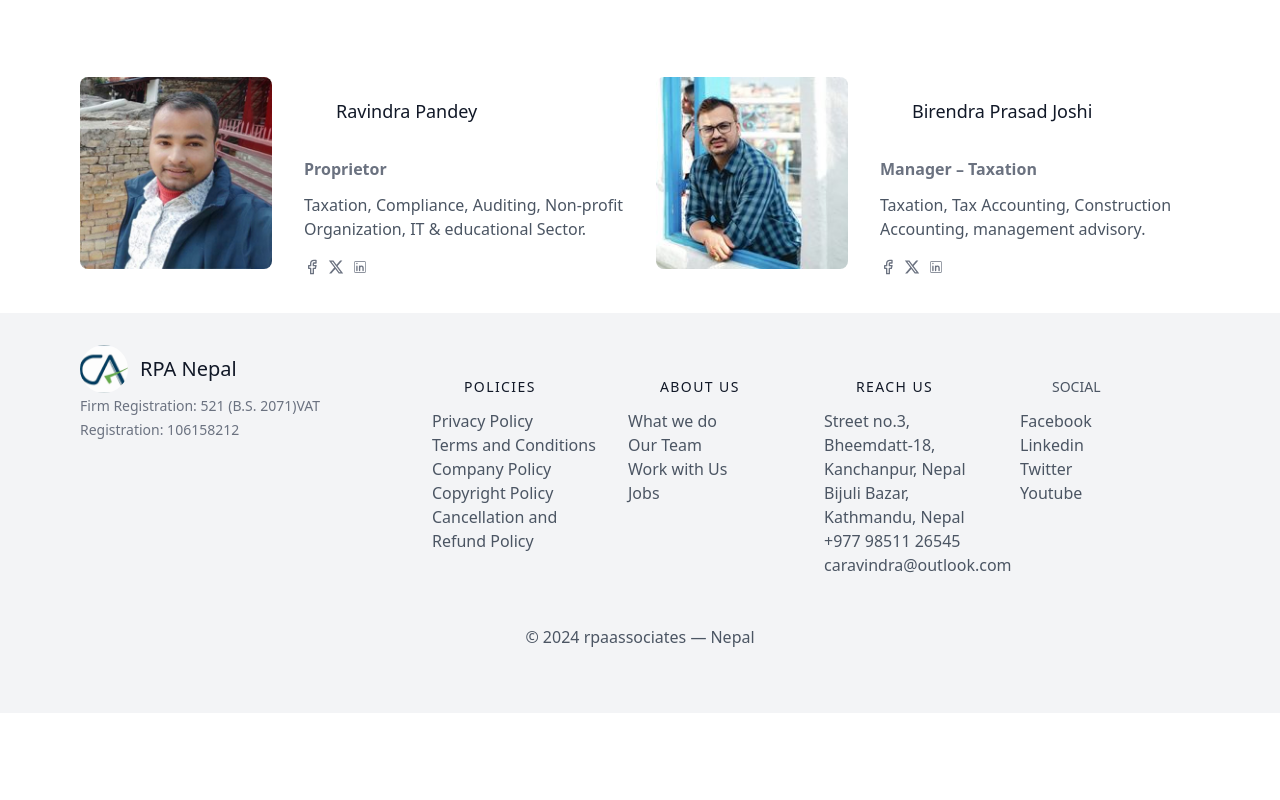
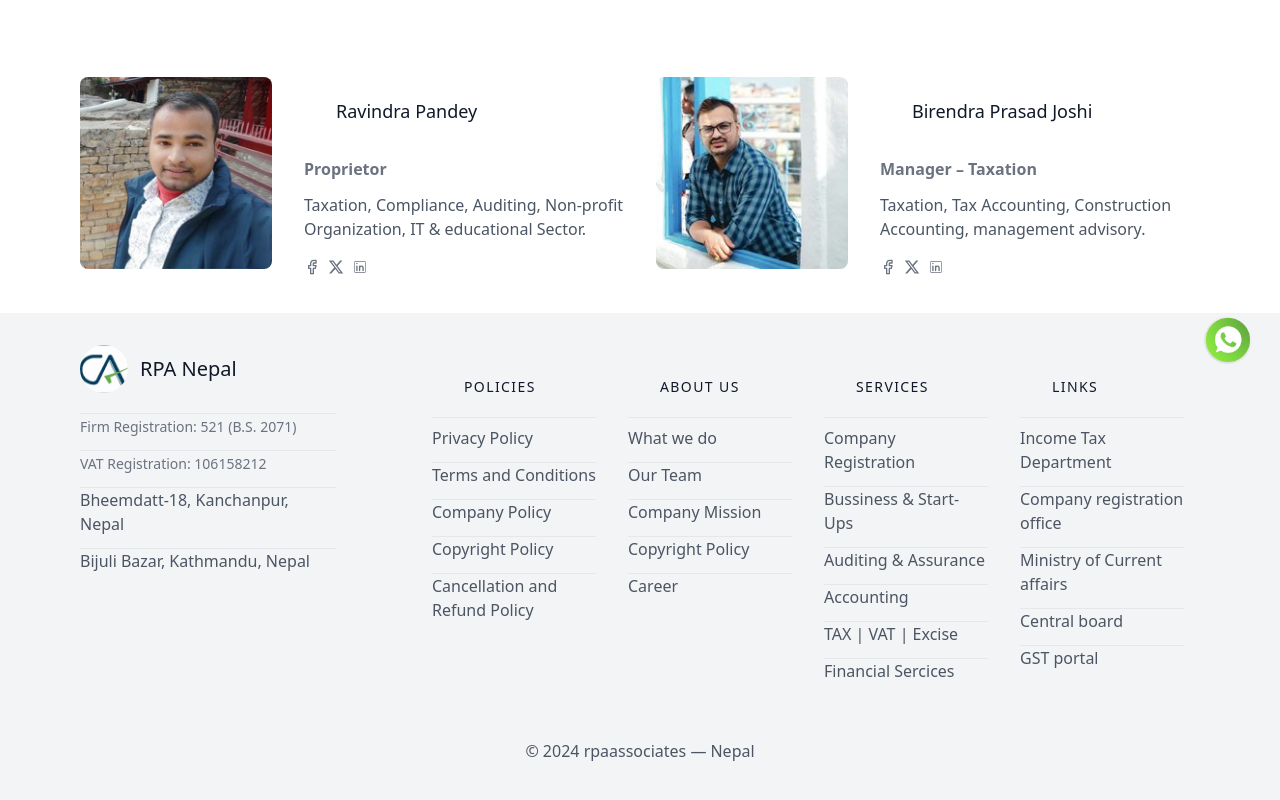
Before and after one commit to kapilpant157/rpa, a Next.js app: page /team in a window 1280 px wide. Shown: the part 340-1140 px from the top of the page. Before the commit the page ends 1053 px from the top, so only its background shows below. Built offline with nearby package versions, Linux system fonts and the light colour scheme.

Commit message:
navbar and footer

```diff
--- a/app/page.js
+++ b/app/page.js
@@ -8,13 +8,13 @@
 // import Gallary from './infozone/Gallary/Gallary'
 import InfoZone from "@/app/infozone/page";
 import Blogs from "@/components/Blogs";
-import Whatsappicon from "@/components/Whatsappicon";
+// import Whatsappicon from "@/components/Whatsappicon";
 import Image from "next/image";
 
 const HomePage = () => {
   return (
     <>
-      <Whatsappicon/>
+      {/* <Whatsappicon/> */}
 
       <Hero />
       <Services />
--- a/app/team/page.jsx
+++ b/app/team/page.jsx
@@ -10,7 +10,7 @@
       <div className="container px-5 py-24 mx-auto">
         <div className="flex flex-col text-center w-full mb-20">
           <h1 className="text-2xl font-medium title-font mb-4 text-gray-900 tracking-widest">
-            OUR AWESOME TEAM
+            OUR LEADERS
           </h1>
           <p className="lg:w-2/3 mx-auto leading-relaxed text-base">
             &quot; Unifying strengths, multiplying potential. Together, we
--- a/components/Footer.jsx
+++ b/components/Footer.jsx
@@ -1,12 +1,10 @@
-import React from 'react'
-import Image from 'next/image'
+import React from "react";
+import Image from "next/image";
 
 const Footer = () => {
   return (
-
     <footer className="bg-gray-100 text-gray-600 body-font">
-            <div
-                className="container px-5 py-24 mx-auto flex md:items-center lg:items-start md:flex-row md:flex-nowrap flex-wrap flex-col">
+      <div className="container px-5 py-24 mx-auto flex md:items-center lg:items-start md:flex-row md:flex-nowrap flex-wrap flex-col">
         <div className="w-64 flex-shrink-0 md:mx-0 mx-auto text-center md:text-left">
           <a className="flex title-font font-medium items-center md:justify-start justify-center text-gray-900">
             <Image
@@ -18,98 +16,304 @@
             />
             <span className="ml-3 text-xl">RPA Nepal</span>
           </a>
+          <hr className="mt-5" />
+          <span className="text-sm text-gray-500">
+            Firm Registration: 521 (B.S. 2071)
+          </span>
+          <hr className="mt-3" />
+          <span className="text-sm text-gray-500">
+            VAT Registration: 106158212
+          </span>
+          <hr className="mt-3" />
+          <span>
+            <a
+              className="text-gray-600 hover:text-gray-800 mb-4"
+              href="https://maps.app.goo.gl/vfjVVJp9Mo971zQc7"
+              rel="noopener noreferrer"
+              target="_blank"
+            >
+              Bheemdatt-18, Kanchanpur, Nepal
+            </a>
+          </span>
+          <hr className="mt-3" />
+          <span>
+            <a
+              className="text-gray-600 hover:text-gray-800 mb-3"
+              href="https://maps.app.goo.gl/nub5rV66ULRbxzjL6"
+              rel="noopener noreferrer"
+              target="_blank"
+            >
+              Bijuli Bazar, Kathmandu, Nepal
+            </a>
+          </span>
+        </div>
 
-                    <span className="text-sm text-gray-500">Firm Registration: 521 (B.S. 2071)</span>
-                    <span className="text-sm text-gray-500">VAT Registration: 106158212</span>
-
-
-
-                </div>
+        {/* policies */}
         <div className="flex-grow flex flex-wrap md:pl-20 -mb-10 md:mt-0 mt-10 md:text-left text-center">
           <div className="lg:w-1/4 md:w-1/2 w-full px-4">
-                        <h2 className="title-font font-medium text-gray-900 tracking-widest text-sm mb-3">POLICIES</h2>
-                        <nav className="list-none mb-10">
+            <h2 className="title-font font-medium text-gray-900 tracking-widest text-sm mb-3">
+              POLICIES
+            </h2>
+            <hr className="mt-5" />
+            <nav className="list-none py-2 mb-10">
               <li>
-                                <a className="text-gray-600 hover:text-gray-800" href="#" rel="noopener noreferrer">Privacy Policy</a>
+                <a
+                  className="text-gray-600 mt-2 hover:text-gray-800"
+                  href="#"
+                  rel="noopener noreferrer"
+                >
+                  Privacy Policy
+                </a>
               </li>
+              <hr className="mt-3" />
               <li>
-                                <a className="text-gray-600 hover:text-gray-800" href="#" rel="noopener noreferrer">Terms and Conditions</a>
+                <a
+                  className="text-gray-600 hover:text-gray-800"
+                  href="#"
+                  rel="noopener noreferrer"
+                >
+                  Terms and Conditions
+                </a>
               </li>
+              <hr className="mt-3" />
               <li>
-                                <a className="text-gray-600 hover:text-gray-800" href="#" rel="noopener noreferrer">Company Policy</a>
+                <a
+                  className="text-gray-600 hover:text-gray-800"
+                  href="#"
+                  rel="noopener noreferrer"
+                >
+                  Company Policy
+                </a>
               </li>
+              <hr className="mt-3" />
               <li>
-                                <a className="text-gray-600 hover:text-gray-800" href="#" rel="noopener noreferrer">Copyright Policy</a>
+                <a
+                  className="text-gray-600 hover:text-gray-800"
+                  href="#"
+                  rel="noopener noreferrer"
+                >
+                  Copyright Policy
+                </a>
               </li>
+              <hr className="mt-3" />
               <li>
-                                <a className="text-gray-600 hover:text-gray-800" href="#" rel="noopener noreferrer">Cancellation and Refund Policy</a>
+                <a
+                  className="text-gray-600 hover:text-gray-800"
+                  href="#"
+                  rel="noopener noreferrer"
+                >
+                  Cancellation and Refund Policy
+                </a>
               </li>
             </nav>
           </div>
 
+          {/* about us */}
+
           <div className="lg:w-1/4 md:w-1/2 w-full px-4">
-                        <h2 className="title-font font-medium text-gray-900 tracking-widest text-sm mb-3">ABOUT US</h2>
-                        <nav className="list-none mb-10">
+            <h2 className="title-font font-medium text-gray-900 tracking-widest text-sm mb-3">
+              ABOUT US
+            </h2>
+            <hr className="mt-5" />
+            <nav className="list-none py-2 mb-10">
               <li>
-                                <a className="text-gray-600 hover:text-gray-800" href="/services">What we do</a>
+                <a
+                  className="text-gray-600 mt-2 hover:text-gray-800"
+                  href="#"
+                  rel="noopener noreferrer"
+                >
+                  What we do
+                </a>
               </li>
+              <hr className="mt-3" />
               <li>
-                                <a className="text-gray-600 hover:text-gray-800" href="/team">Our Team</a>
+                <a
+                  className="text-gray-600 hover:text-gray-800"
+                  href="#"
+                  rel="noopener noreferrer"
+                >
+                  Our Team
+                </a>
               </li>
+              <hr className="mt-3" />
               <li>
-                                <a className="text-gray-600 hover:text-gray-800" href="#" rel="noopener noreferrer" target="_blank">Work with Us</a>
+                <a
+                  className="text-gray-600 hover:text-gray-800"
+                  href="#"
+                  rel="noopener noreferrer"
+                >
+                  Company Mission
+                </a>
               </li>
+              <hr className="mt-3" />
               <li>
-                                <a className="text-gray-600 hover:text-gray-800" href="#" rel="noopener noreferrer" target="_blank">Jobs</a>
+                <a
+                  className="text-gray-600 hover:text-gray-800"
+                  href="#"
+                  rel="noopener noreferrer"
+                >
+                  Copyright Policy
+                </a>
+              </li>
+              <hr className="mt-3" />
+              <li>
+                <a
+                  className="text-gray-600 hover:text-gray-800"
+                  href="#"
+                  rel="noopener noreferrer"
+                >
+                  Career
+                </a>
               </li>
             </nav>
           </div>
+
+          {/* services */}
           <div className="lg:w-1/4 md:w-1/2 w-full px-4">
-                        <h2 className="title-font font-medium text-gray-900 tracking-widest text-sm mb-3">REACH US</h2>
-                        <nav className="list-none mb-10">
+            <h2 className="title-font font-medium text-gray-900 tracking-widest text-sm mb-3">
+              SERVICES
+            </h2>
+            <hr className="mt-5" />
+            <nav className="list-none py-2 mb-10">
               <li>
-                                <a className="text-gray-600 hover:text-gray-800 mb-4" href="https://maps.app.goo.gl/vfjVVJp9Mo971zQc7" rel="noopener noreferrer" target="_blank" >Street no.3, Bheemdatt-18, Kanchanpur, Nepal</a>
+                <a
+                  className="text-gray-600 mt-2 hover:text-gray-800"
+                  href="#"
+                  rel="noopener noreferrer"
+                >
+                  Company Registration
+                </a>
               </li>
+              <hr className="mt-3" />
               <li>
-                                <a className="text-gray-600 hover:text-gray-800 mb-3" href="https://maps.app.goo.gl/nub5rV66ULRbxzjL6" rel="noopener noreferrer" target="_blank" >Bijuli Bazar, Kathmandu, Nepal</a>
+                <a
+                  className="text-gray-600 hover:text-gray-800"
+                  href="#"
+                  rel="noopener noreferrer"
+                >
+                  Bussiness & Start-Ups
+                </a>
               </li>
+              <hr className="mt-3" />
               <li>
-                                <a className="text-gray-600 hover:text-gray-800">+977 98511 26545</a>
+                <a
+                  className="text-gray-600 hover:text-gray-800"
+                  href="#"
+                  rel="noopener noreferrer"
+                >
+                  Auditing & Assurance
+                </a>
               </li>
+              <hr className="mt-3" />
               <li>
-                                <a className="text-gray-600 hover:text-gray-800">caravindra@outlook.com</a>
+                <a
+                  className="text-gray-600 hover:text-gray-800"
+                  href="#"
+                  rel="noopener noreferrer"
+                >
+                  Accounting
+                </a>
+              </li>
+              <hr className="mt-3" />
+              <li>
+                <a
+                  className="text-gray-600 hover:text-gray-800"
+                  href="#"
+                  rel="noopener noreferrer"
+                >
+                  TAX | VAT | Excise
+                </a>
+              </li>
+              <hr className="mt-3" />
+              <li>
+                <a
+                  className="text-gray-600 hover:text-gray-800"
+                  href="#"
+                  rel="noopener noreferrer"
+                >
+                  Financial Sercices
+                </a>
               </li>
             </nav>
           </div>
+
+          {/* useful links */}
           <div className="lg:w-1/4 md:w-1/2 w-full px-4">
-                        <h2 className="title-font font-medium  text-sm mb-3">SOCIAL</h2>
-                        <nav className="list-none mb-10">
+            <h2 className="title-font font-medium text-gray-900 tracking-widest text-sm mb-3">
+              LINKS
+            </h2>
+            <hr className="mt-5" />
+            <nav className="list-none py-2 mb-10">
               <li>
-                                <a href="https://facebook.com/kapilpant157" rel="noopener noreferrer" target="_blank">Facebook</a>
+                <a
+                  className="text-gray-600 mt-2 hover:text-gray-800"
+                  href="#"
+                  rel="noopener noreferrer"
+                >
+                  Income Tax Department
+                </a>
               </li>
+              <hr className="mt-3" />
               <li>
-                                <a href="https://facebook.com/kapilpant157" rel="noopener noreferrer" target="_blank">Linkedin</a>
+                <a
+                  className="text-gray-600 hover:text-gray-800"
+                  href="#"
+                  rel="noopener noreferrer"
+                >
+                  Company registration office
+                </a>
               </li>
+              <hr className="mt-3" />
               <li>
-                                <a href="https://facebook.com/kapilpant157" rel="noopener noreferrer" target="_blank">Twitter</a>
+                <a
+                  className="text-gray-600 hover:text-gray-800"
+                  href="#"
+                  rel="noopener noreferrer"
+                >
+                  Ministry of Current affairs
+                </a>
               </li>
+              <hr className="mt-3" />
               <li>
-                                <a href="https://facebook.com/kapilpant157" rel="noopener noreferrer" target="_blank">Youtube</a>
+                <a
+                  className="text-gray-600 hover:text-gray-800"
+                  href="#"
+                  rel="noopener noreferrer"
+                >
+                  Central board
+                </a>
+              </li>
+              <hr className="mt-3" />
+              <li>
+                <a
+                  className="text-gray-600 hover:text-gray-800"
+                  href="#"
+                  rel="noopener noreferrer"
+                >
+                  GST portal
+                </a>
               </li>
             </nav>
           </div>
         </div>
       </div>
 
-            <div className='foot'>
-                <p> © 2024 rpaassociates —
-                    <a href="https://facebook.com/kapilpant157" rel="noopener noreferrer" className="text-gray-600 ml-1"
-                        target="_blank">Nepal</a>
+      <div className="foot">
+        <p>
+          {" "}
+          © 2024 rpaassociates —
+          <a
+            href="https://facebook.com/kapilpant157"
+            rel="noopener noreferrer"
+            className="text-gray-600 ml-1"
+            target="_blank"
+          >
+            Nepal
+          </a>
         </p>
       </div>
+    </footer>
+  );
+};
 
-        </footer>
-    )
-}
-
-export default Footer
+export default Footer;
--- a/components/Navbar.jsx
+++ b/components/Navbar.jsx
@@ -1,5 +1,6 @@
-import React from 'react';
-import Link from 'next/link';
+import React from "react";
+import Link from "next/link";
+import Image from "next/image";
 
 const Navbar = () => {
   return (
@@ -27,6 +28,21 @@
           <Link className="ml-5 hover:text-gray-900" href="/team">
             TEAM
           </Link>
+          <div className="fixed bottom-20 right-3">
+            <a
+              href="https://wa.me/9779843626545?text=Hello, I got your contact through website."
+              rel="noopener noreferrer"
+              target="_blank"
+            >
+              <Image
+                className="w-20 h-20 rounded-full flex-shrink-0 object-cover object-center "
+                src="/whatsapp.png"
+                width={720}
+                height={600}
+                alt="whatsapp icon"
+              />
+            </a>
+          </div>
         </nav>
       </div>
     </header>
```
Also changed, not shown: app/infozone/page.jsx (+6 -7 lines), components/Whatsappicon.jsx (deleted, +0 -26 lines). Lines whose indentation alone changed are shown as unchanged.
